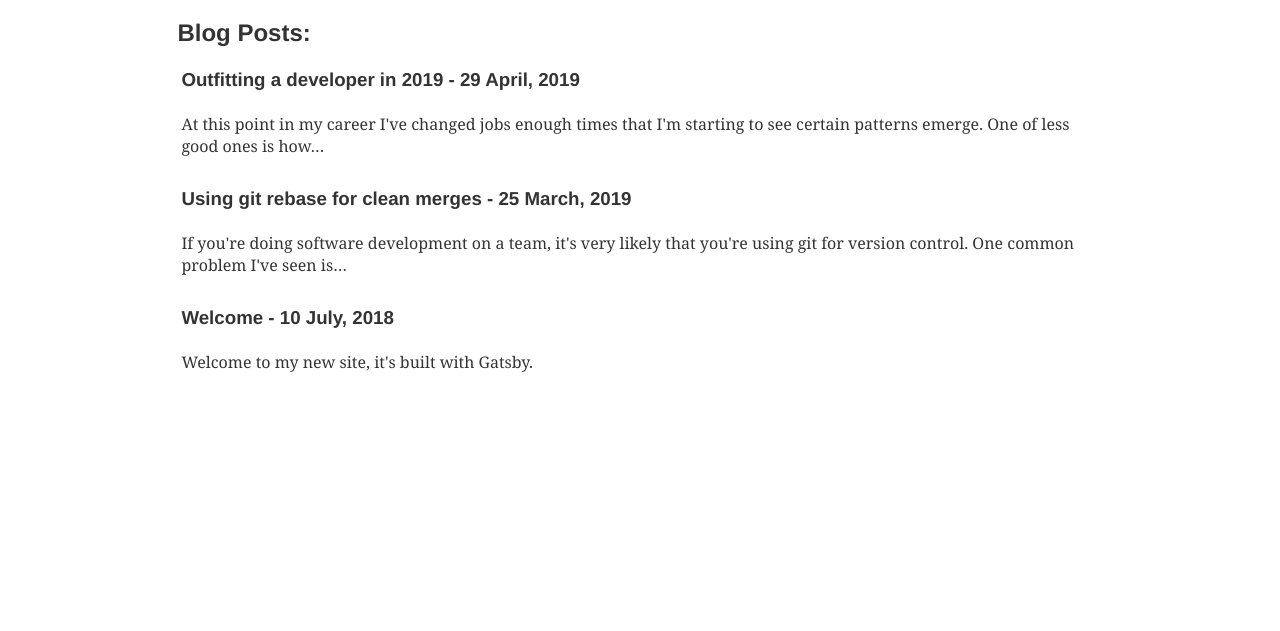
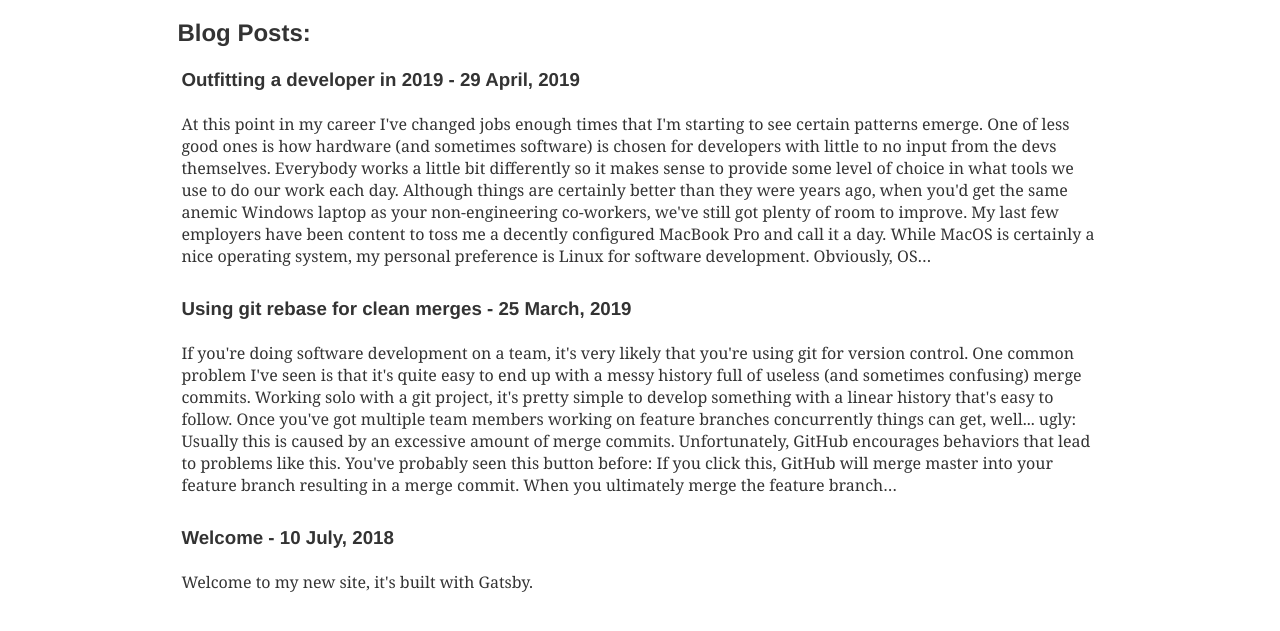
Before and after one commit to erikthered/erikthered.me, a Gatsby site: page / in a window 1280 px wide. Shown: the part 121-752 px from the top of the page. Built offline with nearby package versions, Linux system fonts and the light colour scheme; Gatsby itself is replaced by a stand-in of ours; some packages are replaced by stand-ins of ours; what typography-theme-github would draw is missing.

Commit message:
Increase excerpt length to 800 characters

```diff
--- a/src/pages/index.js
+++ b/src/pages/index.js
@@ -55,7 +55,7 @@ export const query = graphql`
             fields {
               slug
             }
-            excerpt
+            excerpt(pruneLength: 800)
           }
         }
       }
```
